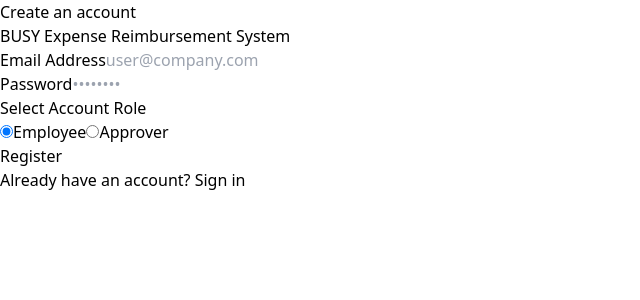
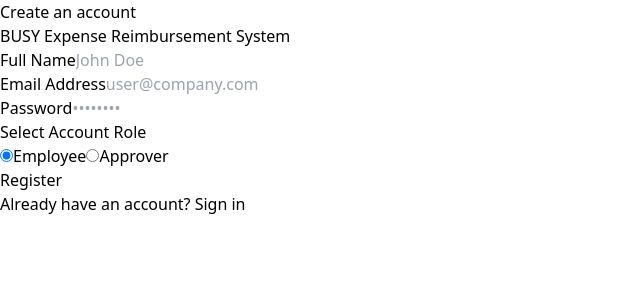
Before and after one commit to chowdhurytestgit/Expense_Reimbursement_System, a React app in the folder frontend/: page /register in a window 1280 px wide. Shown: the top 300 px of the page, without its empty margins (0-640 px from the left). Built offline with nearby package versions, Linux system fonts and the light colour scheme; no server answers; the HTML template or start-up script is replaced by a standard one.

Commit message:
feat: complete role-based registration and workflow

```diff
--- a/frontend/src/pages/Dashboard.jsx
+++ b/frontend/src/pages/Dashboard.jsx
@@ -10,15 +10,39 @@ export default function Dashboard() {
     approvedThisWeek: 0,
     paidThisWeek: 0
   });
+  const [userName, setUserName] = useState('User');
 
   useEffect(() => {
+    // Fetch metrics
     API.get('/dashboard/metrics')
       .then(res => setMetrics(res.data))
       .catch(err => console.log("Dashboard metrics API error:", err));
+
+    // Fetch user details or fallback gracefully
+    API.get('/auth/me')
+      .then(res => {
+        if (res.data?.name) {
+          setUserName(res.data.name);
+        }
+      })
+      .catch(() => {
+        // Fallback name if profile endpoint isn't wired yet
+        setUserName('Member');
+      });
   }, []);
 
   return (
     <div className="space-y-6">
+      {/* Welcome Greeting Header */}
+      <div className="bg-white p-6 rounded-xl shadow-sm border border-slate-100 flex justify-between items-center">
+        <div>
+          <h1 className="text-2xl font-bold text-slate-900">Overview</h1>
+          <p className="text-sm text-slate-500 mt-1">
+            Welcome back, <span className="font-semibold text-indigo-600">{userName}</span>!
+          </p>
+        </div>
+      </div>
+
       <div className="grid grid-cols-1 md:grid-cols-2 lg:grid-cols-4 gap-6">
         <Card className="p-6 flex items-center shadow-sm border-slate-100">
           <div className="p-4 bg-blue-50 rounded-lg text-blue-600 mr-4">
--- a/frontend/src/pages/Register.jsx
+++ b/frontend/src/pages/Register.jsx
@@ -3,6 +3,7 @@ import { useNavigate, Link } from 'react-router-dom';
 import API from '../services/api';
 
 export default function Register() {
+  const [fullName, setFullName] = useState('');
   const [email, setEmail] = useState('');
   const [password, setPassword] = useState('');
   const [role, setRole] = useState('EMPLOYEE'); // Default set to uppercase to match backend Enum
@@ -18,7 +19,7 @@ export default function Register() {
         email,
         password,
         role,
-        name: email ? email.split('@')[0] : 'User'
+        name: fullName // Passes the user-entered full name
       });
 
       console.log("Registration success:", response.data);
@@ -46,6 +47,18 @@ export default function Register() {
 
         <form className="mt-8 space-y-6" onSubmit={handleRegister}>
           <div className="space-y-4">
+            <div>
+              <label className="text-sm font-medium text-slate-700">Full Name</label>
+              <input
+                type="text"
+                required
+                value={fullName}
+                onChange={(e) => setFullName(e.target.value)}
+                className="mt-1 w-full px-3 py-2 border border-slate-300 rounded-lg focus:outline-none focus:ring-2 focus:ring-indigo-500"
+                placeholder="John Doe"
+              />
+            </div>
+
             <div>
               <label className="text-sm font-medium text-slate-700">Email Address</label>
               <input
```
